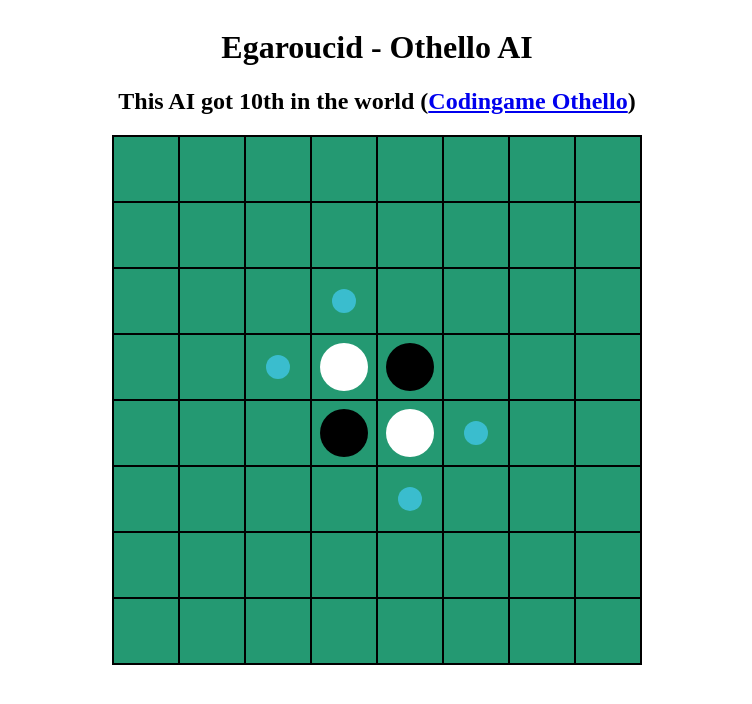
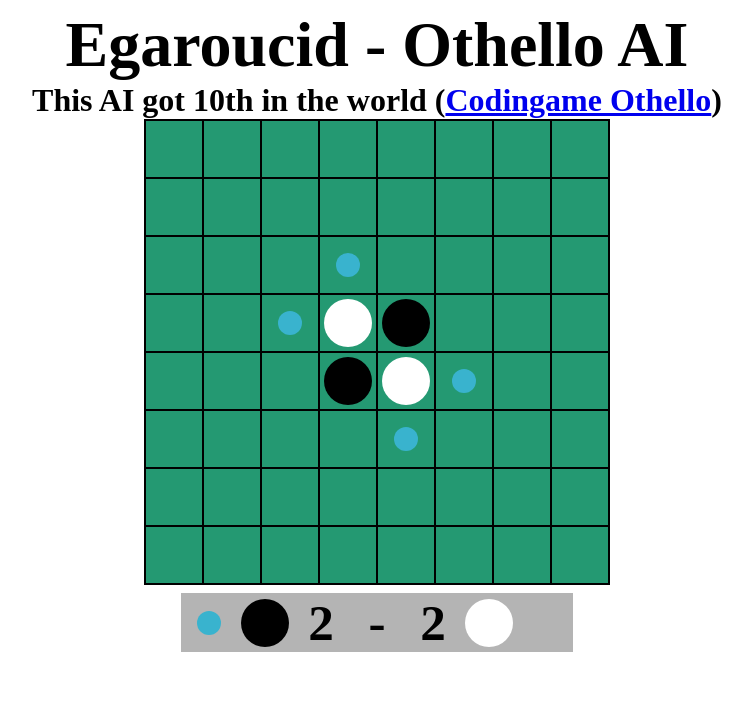
Before and after one commit to Nyanyan/Egaroucid_early, a Flask app: page / in a window 1280 px wide. Shown: the top 704 px of the page, without its empty margins (263-1015 px from the left). Run offline with Flask 2, Linux system fonts and the light colour scheme.

Commit message:
display the number of stones

```diff
--- a/app.py
+++ b/app.py
@@ -131,11 +131,14 @@ rv.check_pass()
 def index():
     return render_template('base.html', grid=rv.grid)
 
-def return_grid():
+def update_grid():
     res = {}
     for y in range(hw):
         for x in range(hw):
             res[y * hw + x] = rv.grid[y][x]
+    res[64] = rv.nums[0]
+    res[65] = rv.nums[1]
+    res[66] = rv.player
     return jsonify(values=json.dumps(res))
 
 @app.route("/move", methods=["POST"])
@@ -143,8 +146,8 @@ def get_move():
     req = dict(request.form)
     rv.move(int(req['r']), int(req['c']))
     if rv.check_pass() and rv.check_pass():
-        return return_grid()
-    return return_grid()
+        rv.player = 2
+    return update_grid()
 
 if __name__ == '__main__':
     app.run()
--- a/static/css/style.css
+++ b/static/css/style.css
@@ -3,20 +3,30 @@ html, body {
 }
 .title {
     text-align: center;
+    font-size: 5vw;
+    font-weight: bolder;
+}
+.sub_title {
+    text-align: center;
+    font-size: 2.5vw;
+    font-weight: bold;
 }
 .board {
     margin: auto;
     padding: 0px;
-    width: 64vmin;
-    height: 64vmin;
+    width: 56vmin;
+    height: 56vmin;
     background: rgb(36, 153, 114);
     border-collapse: collapse;
     font-size: 0pt;
+    table-layout: fixed;
 }
 .cell {
     text-align: center;
     vertical-align: middle;
     padding: 0px;
+    width: 7vmin;
+    height: 7vmin;
     border: 0.25vmin solid rgb(0, 0, 0);
 }
 .black_stone {
@@ -41,16 +51,49 @@ html, body {
     margin: 0px;
     width: 3vmin;
     height: 3vmin;
-    background-color: rgb(58, 189, 206);
+    background-color: rgb(57, 179, 206);
     border-radius: 50%;
     text-align: center;
     display: inline-block;
 }
 .empty_stone {
     margin: 0px;
-    width: 8vmin;
-    height: 8vmin;
+    width: 7vmin;
+    height: 7vmin;
     background: rgb(36, 153, 114);
     text-align: center;
     display: inline-block;
 }
+.status {
+    margin-top: 1vmin;
+    padding: 0px;
+    width: 49vmin;
+    height: 7vmin;
+    border-collapse: collapse;
+    font-size: 0vw;
+}
+.status_cell {
+    text-align: center;
+    vertical-align: middle;
+    padding: 0px;
+    width: 7vmin;
+    height: 7vmin;
+    background-color: rgb(180, 180, 180);
+}
+.status_char {
+    text-align: center;
+    vertical-align: middle;
+    padding: 0px;
+    width: 7vmin;
+    height: 7vmin;
+    background-color: rgb(180, 180, 180);
+    font-size: 4vw;
+    font-weight: bolder;
+}
+.status_blank {
+    margin: 0px;
+    width: 7vmin;
+    height: 7vmin;
+    text-align: center;
+    display: inline-block;
+}
--- a/static/js/script.js
+++ b/static/js/script.js
@@ -29,6 +29,19 @@ function move(r, c) {
                 }
             }
         }
+        table = document.getElementById("status");
+        table.rows[0].cells[2].firstChild.innerHTML = grid[64];
+        table.rows[0].cells[4].firstChild.innerHTML = grid[65];
+        if (grid[66] == 0) {
+            table.rows[0].cells[0].innerHTML = '<span class="legal_stone"></span>';
+            table.rows[0].cells[6].innerHTML = '<span class="state_blank"></span>';
+        } else if (grid[66] == 1) {
+            table.rows[0].cells[0].innerHTML = '<span class="state_blank"></span>';
+            table.rows[0].cells[6].innerHTML = '<span class="legal_stone"></span>';
+        } else {
+            table.rows[0].cells[0].innerHTML = '<span class="state_blank"></span>';
+            table.rows[0].cells[6].innerHTML = '<span class="state_blank"></span>';
+        }
         console.log("done");
     }).fail(function(data) {
         console.log("fail");
--- a/templates/base.html
+++ b/templates/base.html
@@ -8,11 +8,9 @@
         <title>Egaroucid</title>
     </head>
     <body>
-        <div class="title">
-            <h1>Egaroucid - Othello AI</h1>
-            <h2>This AI got 10th in the world (<a href="https://www.codingame.com/ide/puzzle/othello-1" target="_blank">Codingame Othello</a>)</h2>
-        </div>
-        <table class="board" id="board" border="1" align="center">
+        <div class="title">Egaroucid - Othello AI</div>
+        <div class="sub_title">This AI got 10th in the world (<a href="https://www.codingame.com/ide/puzzle/othello-1" target="_blank">Codingame Othello</a>)</div>
+        <table class="board" id="board" align="center">
             {% for row in grid %}
                 <tr>
                 {% for stone in row %}
@@ -29,6 +27,17 @@
                 </tr>
             {% endfor %}
         </table>
+        <table class="status" id="status" align="center">
+            <tr>
+                <td class="status_cell"><span class="legal_stone"></span></td>
+                <td class="status_cell"><span class="black_stone"></span></td>
+                <td class="status_char"><span class="state_blank">2</span></td>
+                <td class="status_char"><span class="state_blank">-</span></td>
+                <td class="status_char"><span class="state_blank">2</span></td>
+                <td class="status_cell"><span class="white_stone"></span></td>
+                <td class="status_cell"><span class="state_blank"></span></td>
+            </tr>
+        </table>
         <script src="static/js/script.js"></script>
     </body>
 </html>
```
